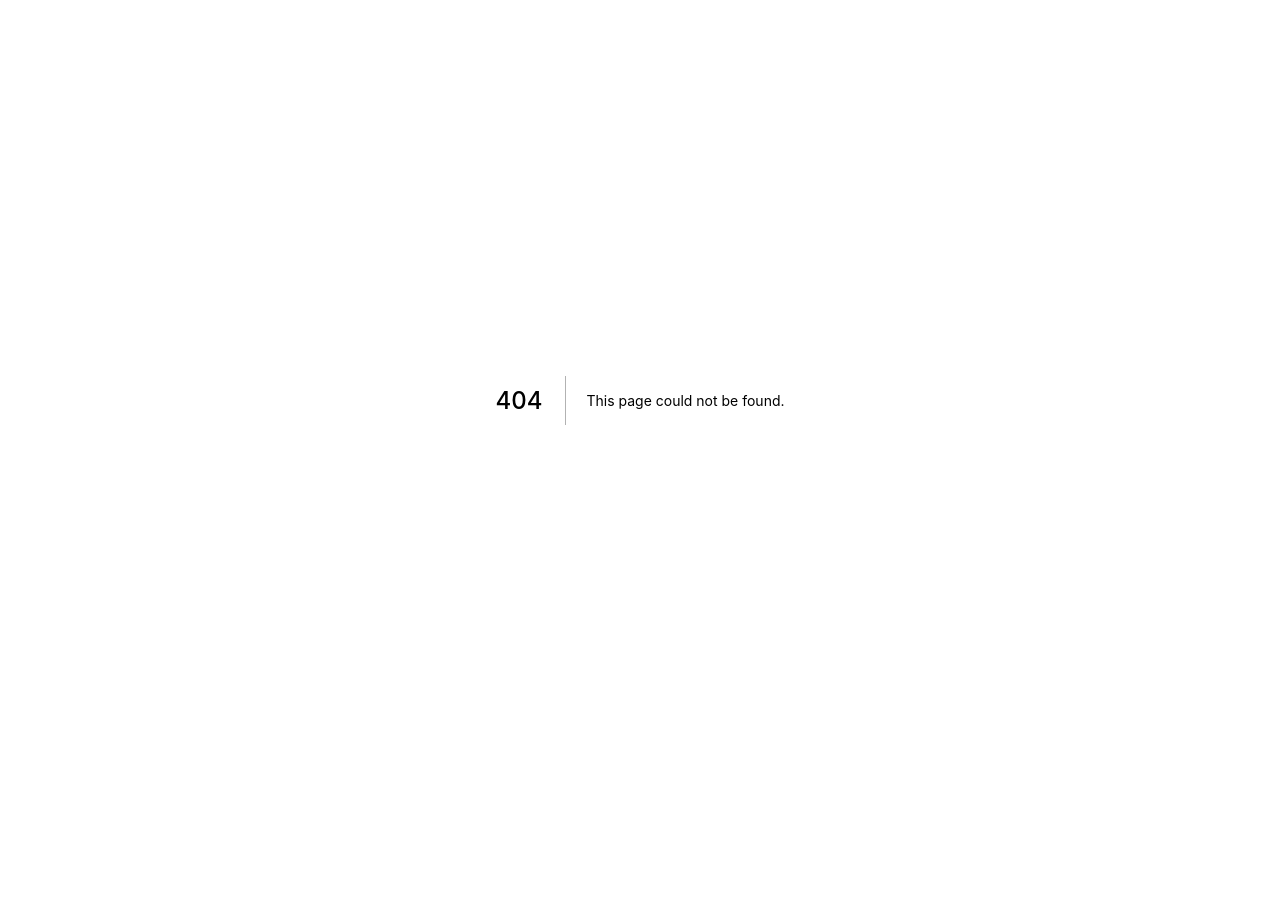
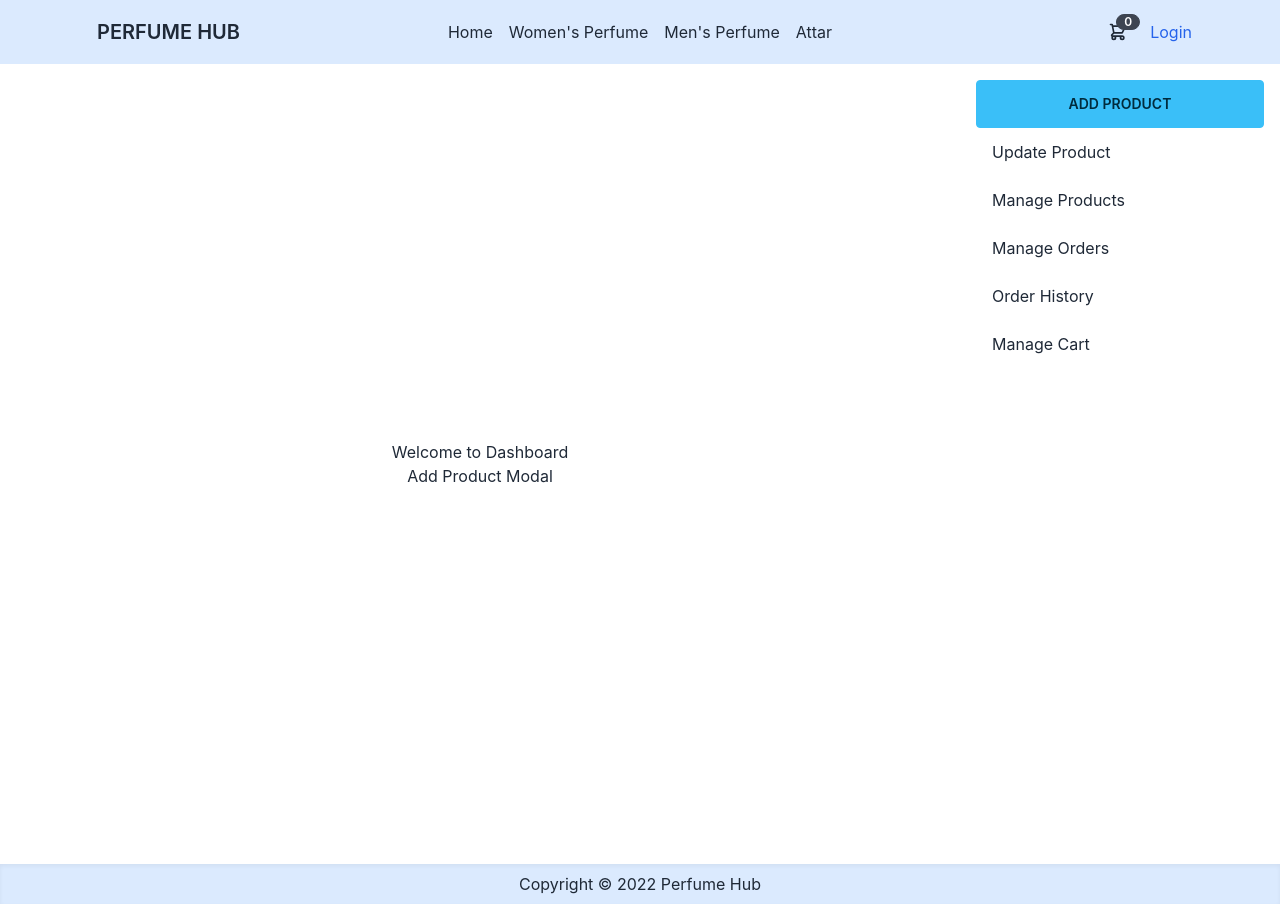
Before and after one commit to numansaady/perfume-hub-ns, a Next.js app: page /dashboard/add-product in a window 1280 px wide. Before the commit this address had no page. Before the commit the page ends 800 px from the top, so only its background shows below. Built offline with nearby package versions, Linux system fonts and the light colour scheme; no server answers.

Commit message:
Added Dashboard for Logged In Users

```diff
--- a/components/Layout.js
+++ b/components/Layout.js
@@ -30,29 +30,55 @@ const Layout = ({ title, children }) => {
 
   const menuItems = (
     <>
-      <li className={router.pathname == '/' ? 'btn btn-active btn-info rounded' : ''}>
+      <li
+        className={
+          router.pathname == '/' ? 'btn btn-active btn-info rounded' : ''
+        }
+      >
         <Link href={'/'}>
           <a className="p-2">Home</a>
         </Link>
       </li>
       {session?.user && (
-        <li className={router.pathname == '/dashboard' ? 'btn btn-active btn-info rounded' : ''}>
+        <li
+          className={
+            router.pathname == '/dashboard'
+              ? 'btn btn-active btn-info rounded'
+              : ''
+          }
+        >
           <Link href={'/dashboard'}>
             <a className="p-2">Dashboard</a>
           </Link>
         </li>
       )}
-      <li className={router.pathname == '/women-perfume' ? 'btn btn-active btn-info rounded' : ''}>
+      <li
+        className={
+          router.pathname == '/women-perfume'
+            ? 'btn btn-active btn-info rounded'
+            : ''
+        }
+      >
         <Link href={'/women-perfume'}>
           <a className="p-2">Women's Perfume</a>
         </Link>
       </li>
-      <li className={router.pathname == '/men-perfume' ? 'btn btn-active btn-info rounded' : ''}>
+      <li
+        className={
+          router.pathname == '/men-perfume'
+            ? 'btn btn-active btn-info rounded'
+            : ''
+        }
+      >
         <Link href={'/men-perfume'}>
           <a className="p-2">Men's Perfume</a>
         </Link>
       </li>
-      <li className={router.pathname == '/attar' ? 'btn btn-active btn-info rounded' : ''}>
+      <li
+        className={
+          router.pathname == '/attar' ? 'btn btn-active btn-info rounded' : ''
+        }
+      >
         <Link href={'/attar'}>
           <a className="p-2">Attar</a>
         </Link>
@@ -72,7 +98,7 @@ const Layout = ({ title, children }) => {
 
       <div className="flex min-h-screen flex-col justify-between">
         <header>
-          <div className="navbar myNav bg-blue-100 md:px-10 lg:px-20">
+          <div className="navbar bg-blue-100 md:px-10 lg:px-20">
             <div className="navbar-start">
               <div className="dropdown">
                 <label tabIndex={0} className="btn btn-ghost lg:hidden">
@@ -205,10 +231,30 @@ const Layout = ({ title, children }) => {
                   </Link>
                 )}
               </div>
+              <label
+                tabIndex={0}
+                htmlFor="drawer-sidebar-mobile"
+                className="btn btn-ghost lg:hidden"
+              >
+                <svg
+                  xmlns="http://www.w3.org/2000/svg"
+                  className="h-5 w-5"
+                  fill="none"
+                  viewBox="0 0 24 24"
+                  stroke="currentColor"
+                >
+                  <path
+                    strokeLinecap="round"
+                    strokeLinejoin="round"
+                    strokeWidth="2"
+                    d="M4 6h16M4 12h8m-8 6h16"
+                  />
+                </svg>
+              </label>
             </div>
           </div>
         </header>
-        <main className="container m-auto mt-4 px-4">{children}</main>
+        <main className="container m-auto mt-4">{children}</main>
 
         <footer className="flex bg-blue-100 justify-center items-center h-10 shadow-inner">
           <p>Copyright &copy; 2022 Perfume Hub</p>
--- /dev/null
+++ b/pages/dashboard/add-product.js
@@ -0,0 +1,13 @@
+import React from 'react';
+import Dashboard from '.';
+
+const AddProduct = () => {
+    return (
+        <Dashboard>
+            <h1>Add Product Modal</h1>
+
+        </Dashboard>
+    );
+};
+
+export default AddProduct;
--- /dev/null
+++ b/pages/dashboard/index.js
@@ -0,0 +1,49 @@
+import Link from 'next/link';
+import { useRouter } from 'next/router';
+import React from 'react';
+import Layout from '../../components/Layout';
+
+const Dashboard = ({children}) => {
+  const router = useRouter()
+  return (
+    <Layout title={'Dashboard'}>
+      <div className="drawer drawer-mobile drawer-end -mt-4">
+        <input id="drawer-sidebar-mobile" type="checkbox" className="drawer-toggle" />
+        <div className="drawer-content flex flex-col items-center justify-center">
+          {/* <!-- Page content here --> */}
+          <div>
+            <h1>Welcome to Dashboard</h1>
+          </div>
+          {children}
+        </div>
+        <div className="drawer-side">
+          <label htmlFor="drawer-sidebar-mobile" className="drawer-overlay"></label>
+          <ul className="menu p-4 overflow-y-auto w-80 bg-base-100 text-base-content">
+            {/* <!-- Sidebar content here --> */}
+            <li className={router.pathname == '/dashboard/add-product' ? 'btn btn-active btn-info rounded' : ''}>
+              <Link href={'/dashboard/add-product'}><a>Add Product</a></Link>
+            </li>
+            <li>
+              <a>Update Product</a>
+            </li>
+            <li>
+              <a>Manage Products</a>
+            </li>
+            <li>
+              <a>Manage Orders</a>
+            </li>
+            <li>
+              <a>Order History</a>
+            </li>
+            <li>
+              <a>Manage Cart</a>
+            </li>
+          </ul>
+        </div>
+      </div>
+    </Layout>
+  );
+};
+
+Dashboard.auth = true;
+export default Dashboard;
```
